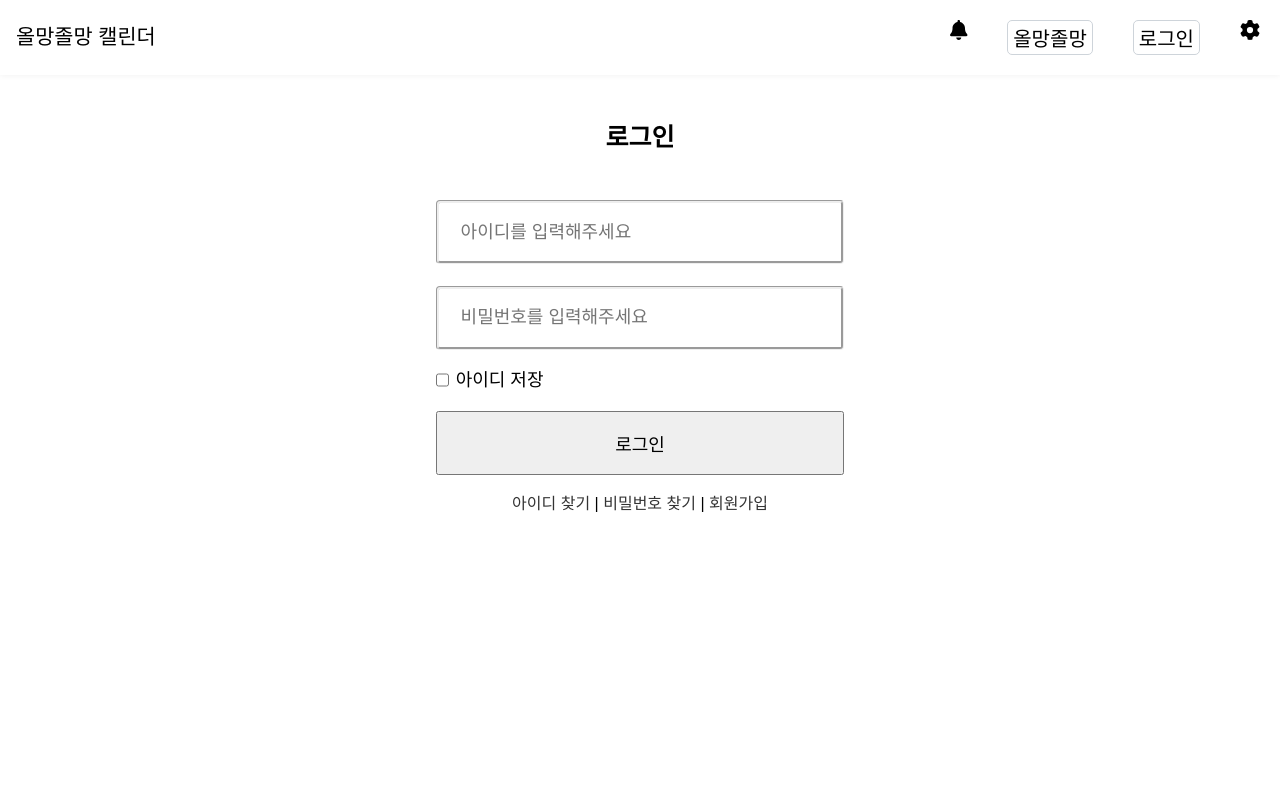
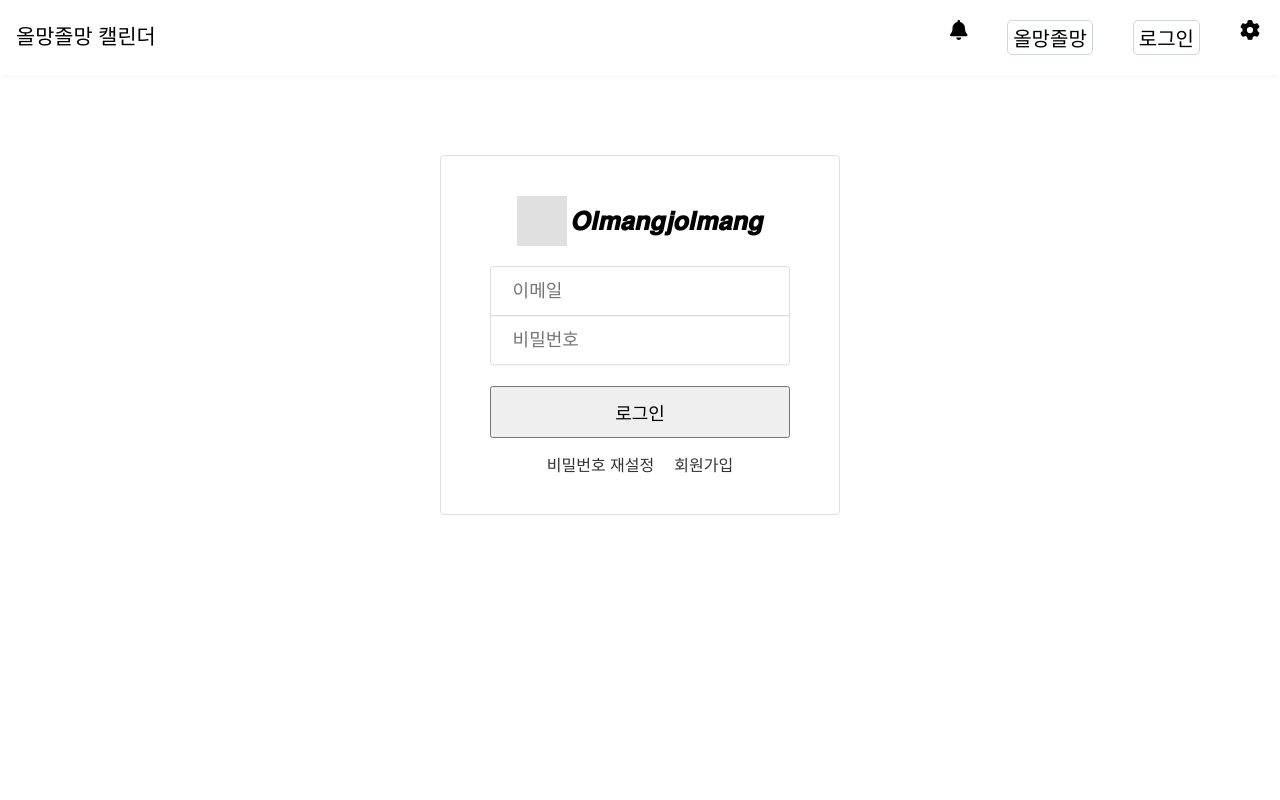
Before and after one commit to se-jeongit/OlmangJolmang, a React (Create React App) app: page /login in a window 1280 px wide. Shown: the top 800 px of the page. Built offline with nearby package versions, Linux system fonts and the light colour scheme; a web font is replaced by a local one.

Commit message:
로그인 페이지 마무리 및 파비콘 설정, 페이지 별 타이틀 변경 공통 함수 생성

```diff
--- a/src/App.js
+++ b/src/App.js
@@ -6,15 +6,13 @@ import Main from "./pages/main/Home.js";
 import NotFound from "./components/error/NotFound.js";
 import Join from "./pages/member/Join.js";
 import Login from "./pages/member/Login.js";
-import IdFind from "./pages/member/IdFind.js";
-import PwdCheck from "./pages/member/PwdCheck.js";
+import PwdReset from "./pages/member/PwdReset.js";
 import ScheduleWrite from "./pages/schedule/Write.js";
 import Admin from "./pages/admin/Admin.js";
 
 import { BrowserRouter, Routes, Route  } from "react-router-dom";
 
 function App() {
-
   return (
     <div>
       <BrowserRouter>
@@ -29,8 +27,7 @@ function App() {
             <Route path="*" element={<NotFound/>}></Route>
             <Route path="/join" element={<Join/>}></Route>
             <Route path="/login" element={<Login/>}></Route>
-            <Route path="/idFind" element={<IdFind/>}></Route>
-            <Route path="/pwdCheck" element={<PwdCheck/>}></Route>
+            <Route path="/pwdReset" element={<PwdReset/>}></Route>
             <Route path="/schedule" element={<ScheduleWrite/>}></Route>
             <Route path="/admin" element={<Admin/>}></Route>
           </Routes>
--- a/src/components/layout/Header.js
+++ b/src/components/layout/Header.js
@@ -1,6 +1,10 @@
 import React from "react";
 import { FontAwesomeIcon } from '@fortawesome/react-fontawesome';
 import { faGear, faBell } from '@fortawesome/free-solid-svg-icons';
+
+export function setTitle (title) {
+    document.querySelector("title").innerHTML = title;
+}
 
 function Header() {
     return (
--- a/src/pages/member/IdFind.js
+++ /dev/null
@@ -1,10 +0,0 @@
-import React from "react";
-import "../../styles/member/idFind.css";
-
-const IdFind = () =>{
-    return (
-        <div></div>
-    );
-}
-
-export default IdFind;
--- a/src/pages/member/Join.js
+++ b/src/pages/member/Join.js
@@ -1,7 +1,9 @@
-import React from "react";
 import "../../styles/member/join.css";
+import * as Header from "../../components/layout/Header";
 
 const Login = () =>{
+    Header.setTitle("회원가입")
+
     return (
         <div className="join-main">
             <h3 className="join-title">회원가입</h3>
--- a/src/pages/member/Login.js
+++ b/src/pages/member/Login.js
@@ -1,7 +1,10 @@
-import React, { useState } from "react";
+import { useState } from "react";
+import * as Header from "../../components/layout/Header";
 import "../../styles/member/login.css";
 
 const Login = () =>{
+    Header.setTitle("로그인")
+
     const [idChecker, setIdChecker] = useState(Boolean(false))
     const [pwdChecker, setPwdChecker] = useState(Boolean(false))
     const [idVal, setIdVal] = useState(String(""))
@@ -19,10 +22,8 @@ const Login = () =>{
 
             if (targetValue.value === '') {
                 elements.style.border = '1px solid red'
-                elements.style.margin = '0 0 0.6em'
             } else {
                 elements.style.removeProperty('border')
-                elements.style.margin = '0 0 1.2em'
             }
 
             setIdVal(targetValue.value)
@@ -33,10 +34,8 @@ const Login = () =>{
 
             if (targetValue.value === '') {
                 elements.style.border = '1px solid red'
-                elements.style.margin = '0 0 0.6em'
             } else {
                 elements.style.removeProperty('border')
-                elements.style.margin = '0 0 1.2em'
             }
 
             setPwdVal(targetValue.value)
@@ -52,7 +51,6 @@ const Login = () =>{
                 const elements = document.getElementById('idInput')
 
                 elements.style.border = '1px solid red'
-                elements.style.margin = '0 0 0.6em'
             }
 
             if (pwdVal === '') {
@@ -60,30 +58,19 @@ const Login = () =>{
                 const elements = document.getElementById('pwdInput')
 
                 elements.style.border = '1px solid red'
-                elements.style.margin = '0 0 0.6em'
             }
         }
     }
     return (
         <div className="login-main">
-            <h3 className="login-title">로그인</h3>
-            <div className="login-area">
-                <div className="login-input">
-                    <div className="login-id">
-                        <input id="idInput" className="input-inner" placeholder="아이디를 입력해주세요" onBlur={loginInput} />
-                    </div>
-                    {idChecker && idVal === '' ? <div className="input-error">아이디를 입력해주세요</div> : ""}
-                    <div className="login-pw">
-                        <input id="pwdInput" className="input-inner" type='password' placeholder="비밀번호를 입력해주세요" onBlur={loginInput} />
-                    </div>
-                    {pwdChecker && pwdVal === '' ? <div className="input-error">비밀번호를 입력해주세요</div> : ""}
+            <h3 className="login-title"><div className="login-image"><img src=""></img></div>𝑶𝒍𝒎𝒂𝒏𝒈𝒋𝒐𝒍𝒎𝒂𝒏𝒈</h3>
+            <form className="login-area">
+                <div className="login-id">
+                    <input id="idInput" className="id input-inner" placeholder="이메일" onBlur={loginInput} />
                 </div>
-
-                <div className="login-checkarea">
-                    <input type="checkbox"></input>
-                    아이디 저장
+                <div className="login-pw">
+                    <input id="pwdInput" className="pwd input-inner" type='password' placeholder="비밀번호" onBlur={loginInput} />
                 </div>
-
                 <div className="login-sub-main">
                     <div className="login-submit">
                         <button className="input-button" onClick={loginCheck}>
@@ -92,14 +79,11 @@ const Login = () =>{
                     </div>
 
                     <div className="login-super">
-                        <a href="/idFind">아이디 찾기</a>
-                        <span aria-hidden> | </span>
-                        <a href="/pwdCheck">비밀번호 찾기</a>
-                        <span aria-hidden> | </span>
-                        <a href="/join">회원가입</a>
+                        <a className="login-atag" href="/pwdReset">비밀번호 재설정</a>
+                        <a className="login-atag" href="/join">회원가입</a>
                     </div>
                 </div>
-            </div>
+            </form>
         </div>
     );
 }
--- a/src/pages/member/PwdCheck.js
+++ /dev/null
@@ -1,10 +0,0 @@
-import React from "react";
-import "../../styles/member/pwdCheck.css";
-
-const PwdCheck = () =>{
-    return (
-        <div></div>
-    );
-}
-
-export default PwdCheck;
--- /dev/null
+++ b/src/pages/member/PwdReset.js
@@ -0,0 +1,11 @@
+import * as Header from "../../components/layout/Header";
+
+const PwdReset = () =>{
+    Header.setTitle("비밀번호 재설정")
+
+    return (
+        <div></div>
+    );
+}
+
+export default PwdReset;
--- a/src/styles/member/idFind.css
+++ /dev/null
@@ -1,50 +0,0 @@
-.login-main {
-    display: flex;
-    flex-direction: column;
-    align-items: center;
-    width: 100%;
-    height: 100%;
-}
-
-.login-area {
-    display: flex;
-    flex-direction: column;
-    align-items: center;
-}
-
-.login-title {
-    font-size: 25px;
-    padding: 2em 0 2em 0;
-}
-
-.input-inner {
-    width: 408px;
-    height: 64px;
-    margin: 0 0 1.2em;
-    padding: 0 1.2em;
-    font-size: 18px;
-}
-
-.login-checkarea {
-    display: flex;
-    margin: 0 0 1.2em;
-    width: 100%;
-    font-size: 18px;
-}
-
-.login-checkarea > input {
-    margin: 0 0.5em 0 0;
-}
-
-.input-button {
-    width: 408px;
-    height: 64px;
-    margin: 0 0 1.2em;
-    padding: 0 1.2em;
-    font-size: 18px;
-}
-
-.login-super {
-    text-align: center;
-    font-size: 16px;
-}
--- a/src/styles/member/join.css
+++ b/src/styles/member/join.css
@@ -20,7 +20,6 @@
 .input-inner {
     width: 308px;
     height: 32px;
-    margin: 0 0 1.2em;
     padding: 0 1.2em;
 }
 
--- a/src/styles/member/login.css
+++ b/src/styles/member/login.css
@@ -2,29 +2,48 @@
     display: flex;
     flex-direction: column;
     align-items: center;
-    width: 100%;
+    width: 400px;
     height: 100%;
-}
-
-.login-area {
-    display: flex;
-    flex-direction: column;
-    align-items: center;
+    margin: 80px auto 80px;
+    border: 1px solid rgba(0, 0, 0, .12);
+    padding: 40px;
+    border-radius: 4px;
 }
 
 .login-title {
     font-size: 25px;
-    padding: 2em 0 2em 0;
+    margin: 0 0 20px;
+    display: flex;
+    align-items: center;
+}
+
+.login-image {
+    width: 50px;
+    margin: 0 5px 0 0;
+    height: 50px;
+    background-color: #e0e0e0fb;
+}
+
+.id.input-inner {
+    border-radius: 4px 4px 0px 0px;
+    border: 1px solid #dbdbdb;
+}
+.pwd.input-inner {
+    border-radius: 0px 0px 4px 4px;
+    border: 1px solid #dbdbdb;
+    transform: translateY(-0.7px);
+    margin: 0 0 20px;
 }
 
 .input-inner {
-    width: 408px;
-    height: 64px;
-    margin: 0 0 1.2em;
+    width: 300px;
+    height: 50px;
     padding: 0 1.2em;
     font-size: 18px;
-    border-radius: 4px;
-    border: groove;
+}
+
+.input-inner:hover {
+    background-color: #fafafa;
 }
 
 .input-error {
@@ -32,21 +51,14 @@
     padding: 0 0 0.6em;
 }
 
-.login-checkarea {
-    display: flex;
-    margin: 0 0 1.2em;
-    width: 100%;
-    font-size: 18px;
-}
-
 .login-checkarea > input {
     margin: 0 0.5em 0 0;
 }
 
 .input-button {
-    width: 408px;
-    height: 64px;
-    margin: 0 0 1.2em;
+    width: 300px;
+    height: 52px;
+    margin: 0 0 20px;
     padding: 0 1.2em;
     font-size: 18px;
 }
@@ -55,3 +67,7 @@
     text-align: center;
     font-size: 16px;
 }
+
+.login-atag:last-child {
+    margin-left: 20px;
+}
--- a/src/styles/member/pwdCheck.css
+++ /dev/null
@@ -1,50 +0,0 @@
-.login-main {
-    display: flex;
-    flex-direction: column;
-    align-items: center;
-    width: 100%;
-    height: 100%;
-}
-
-.login-area {
-    display: flex;
-    flex-direction: column;
-    align-items: center;
-}
-
-.login-title {
-    font-size: 25px;
-    padding: 2em 0 2em 0;
-}
-
-.input-inner {
-    width: 408px;
-    height: 64px;
-    margin: 0 0 1.2em;
-    padding: 0 1.2em;
-    font-size: 18px;
-}
-
-.login-checkarea {
-    display: flex;
-    margin: 0 0 1.2em;
-    width: 100%;
-    font-size: 18px;
-}
-
-.login-checkarea > input {
-    margin: 0 0.5em 0 0;
-}
-
-.input-button {
-    width: 408px;
-    height: 64px;
-    margin: 0 0 1.2em;
-    padding: 0 1.2em;
-    font-size: 18px;
-}
-
-.login-super {
-    text-align: center;
-    font-size: 16px;
-}
```
Also changed, not shown: src/pages/member/Complete.js (deleted), 1 other file (tests, documents, lock files or other folders).
